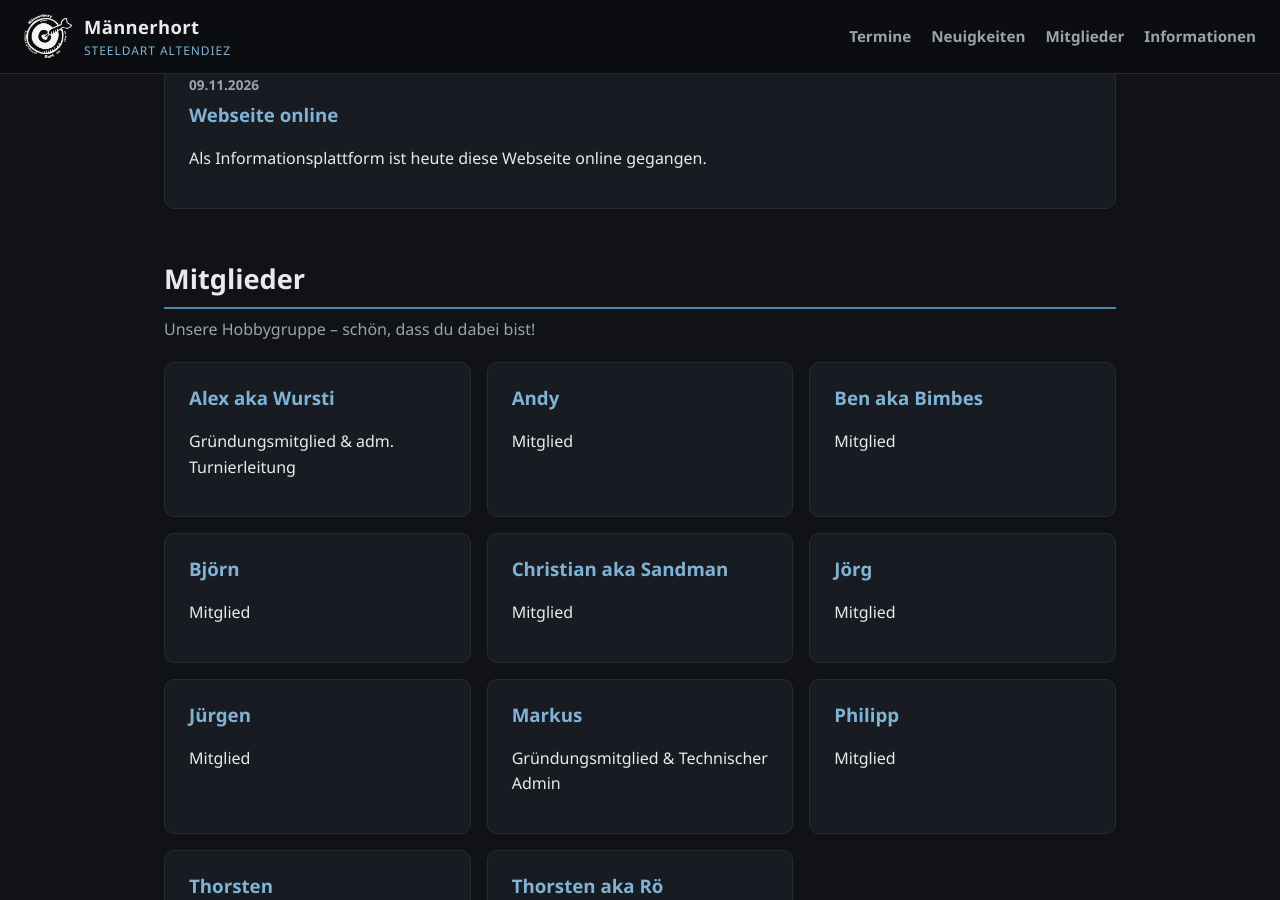
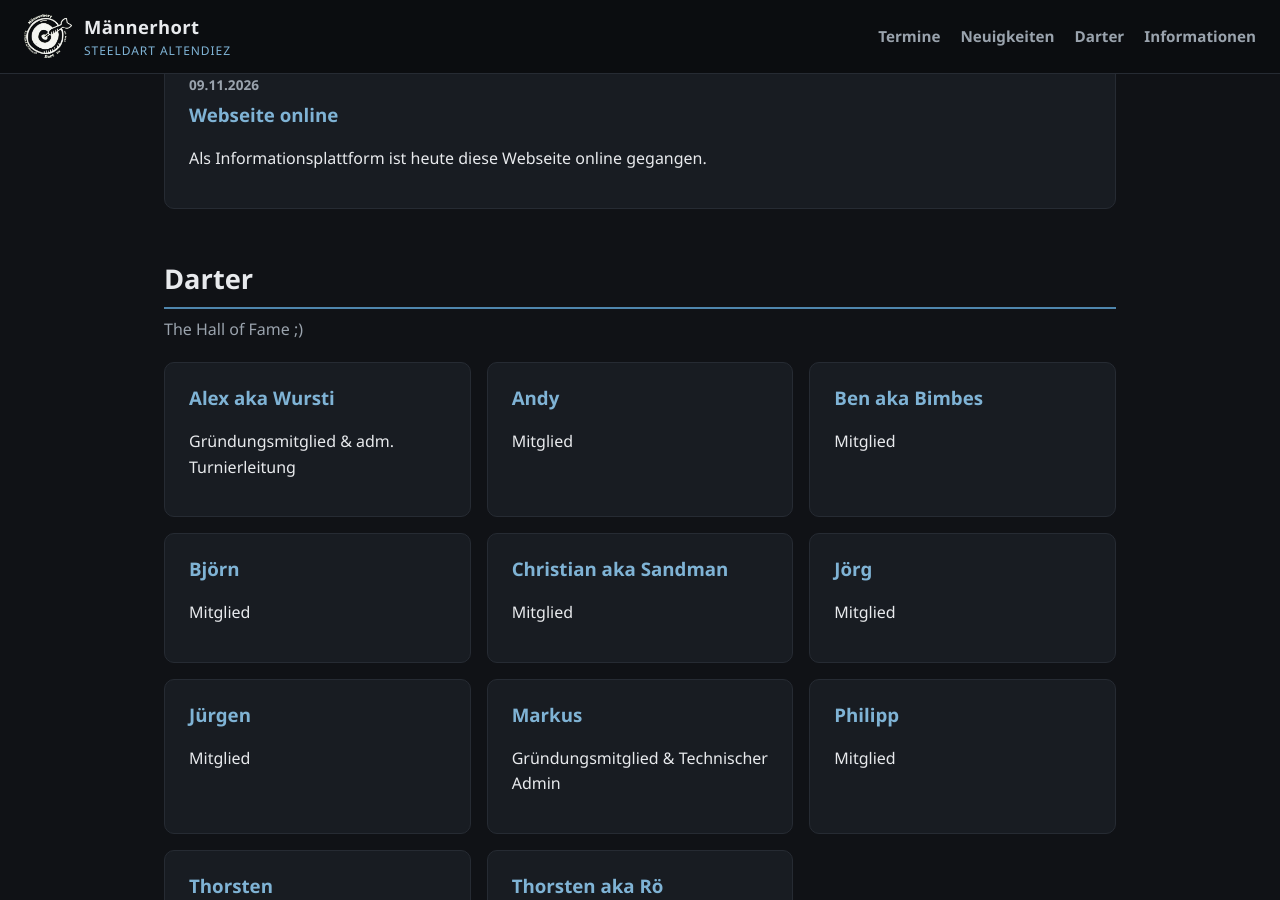
Before and after one commit to netbuk/maennerhort, a Jekyll site: the page built from index.md, in a window 1280 px wide and 900 px high, scrolled down 1142 px. Built offline with Jekyll 4.4.1, drawn with Linux system fonts in a browser that asks for light colours.

Commit message:
edit navi und index

```diff
--- a/_layouts/default.html
+++ b/_layouts/default.html
@@ -17,7 +17,7 @@
     <nav class="site-nav">
       <a href="{{ '/#termine' | relative_url }}">Termine</a>
       <a href="{{ '/#news' | relative_url }}">Neuigkeiten</a>
-      <a href="{{ '/#mitglieder' | relative_url }}">Mitglieder</a>
+      <a href="{{ '/#mitglieder' | relative_url }}">Darter</a>
       <a href="{{ '/#info' | relative_url }}">Informationen</a>
     </nav>
   </header>
--- a/index.md
+++ b/index.md
@@ -55,8 +55,8 @@ title: Start
 </section>
 
 <section id="mitglieder" class="section">
-  <h2>Mitglieder</h2>
-  <p class="section-intro">Unsere Hobbygruppe – schön, dass du dabei bist!</p>
+  <h2>Darter</h2>
+  <p class="section-intro">The Hall of Fame ;)</p>
   <div class="info-grid">
     {% assign mitglieder = site.data.mitglieder | sort: 'name' %}
     {% for mitglied in mitglieder %}
```
